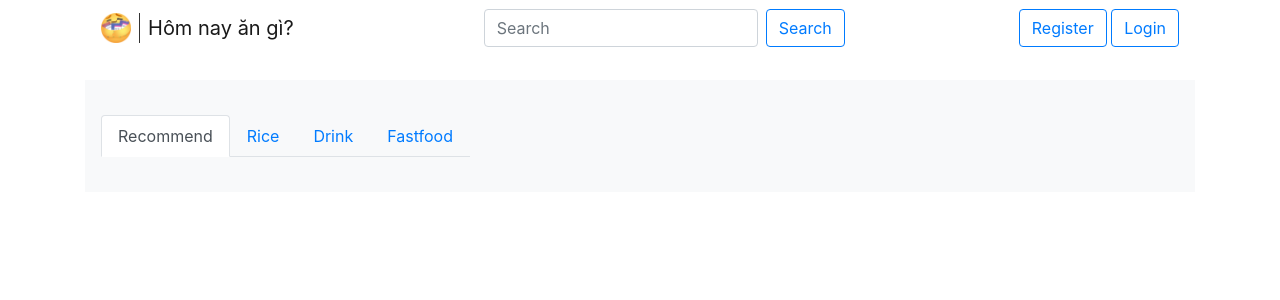
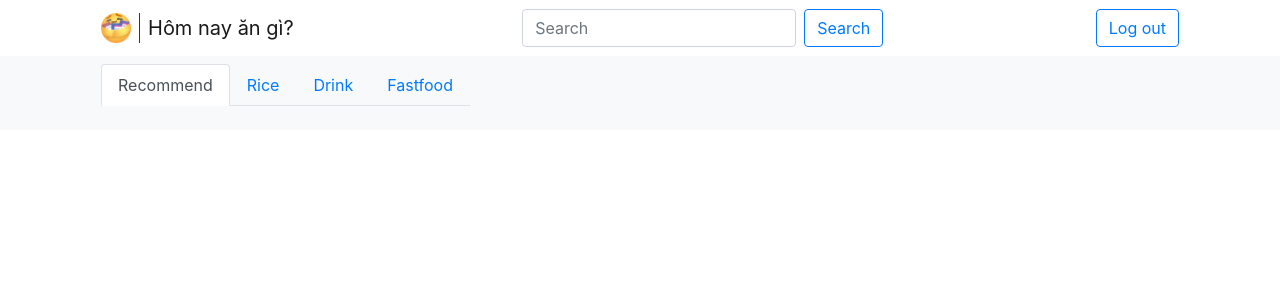
Before and after one commit to vankhaiphan/HNAG, a Flask app: page / in a window 1280 px wide. Shown: the top 300 px of the page. Run offline with Flask 2, Linux system fonts and the light colour scheme; data that the repository does not hold is empty; some libraries are stand-ins or nearby versions.

Commit message:
Change login and index.html

```diff
--- a/templates/index.html
+++ b/templates/index.html
@@ -18,7 +18,7 @@
 				<a class="navbar-brand d-flex" href="#">
 					<!-- <img src="{{url_for('static', filename='img/avatar.png')}}" width="30" height="30" class="d-inline-block align-top" alt=""> -->
 					<!-- <img src="/static/img/avatar.png" width="30" height="30" class="d-inline-block align-top" alt=""> -->
-					<img src="{{url_for('static', filename='img/avatar.png')}}" style="height: 30px; border-right: 1px solid #333333;" class="pr-2" alt="">
+					<img src="{{url_for('static', filename='img/avatar.png')}}" style="height: 30px; border-right: 0.5px solid #333333;" class="pr-2" alt="">
 				  	<div class="pl-2">Hôm nay ăn gì?</div>
 				</a>
 				<form class="form-inline my-2 my-lg-0">
@@ -26,14 +26,16 @@
 					<button class="btn btn-outline-primary my-2 my-sm-0" type="submit">Search</button>
 				</form>
 				<form action="/login">
-					<button class="btn btn-outline-primary my-2 my-sm-0" type="submit" >Register</button>
-					<button class="btn btn-outline-primary my-2 my-sm-0" type="submit" >Login</button>
+					<!-- <button class="btn btn-outline-primary my-2 my-sm-0" type="submit" >Login</button> -->
+					<!-- <button class="btn btn-outline-primary my-2 my-sm-0" type="submit" >Register</button>				 -->
+					<button class="btn btn-outline-primary my-2 my-sm-0" type="submit" >Log out</button>
 				</form>
 			</nav>
 		</div>
-		<br>
+		<div style="background-color: #f8f9fa;">
+			<!-- <br> -->
 			<div class="container">
-			<nav class="navbar bg-light">
+				<nav class="navbar navbar-light bg-light">
 					<ul class="nav nav-tabs">
 						<li class="nav-item">
 							<a class="nav-link active" href="#">Recommend</a>
@@ -48,14 +50,12 @@
 							<a class="nav-link" href="#">Fastfood</a>
 						</li>
 					</ul>
-				<br>
-				<br>
-				<br>
-				<br>
+				</nav>
+				<nav class="navbar navbar-light bg-light">
 					<div class="card-deck">
 						{% for i in range(0, lname|length) %}
 						<!-- col-lg-3 -->
-						<div class="col-sm-6 col-md-4 col-12">
+							<div class="col-md-4 col-sm-6 col-12">
 								<div class = "card" style="height: 400px;">
 									<img class="card-img-top" src="{{ limage[i] }}" alt="Card image cap">
 									<div class="card-body">
@@ -72,5 +72,6 @@
 					</div>
 				</nav>
 			</div>
+		</div>
 	</body>
 </html>
--- a/templates/login.html
+++ b/templates/login.html
@@ -25,7 +25,7 @@
 				<div class="col col-sm-1 col-md-2 col-lg-3 col-xl-4"></div>
 				<div class="col-10 col-sm-10 col-md-8 col-lg-6 col-xl-4">
 					<div class="jumbotron" style="margin-top:10vw;">
-						<form>
+						<form action="/">
 							<p class="form-header">#HNAG?</p>
 							<div class="form-group">
 							  <label for="exampleInputEmail1">Email address</label>
```
Lines whose indentation alone changed are shown as unchanged.
